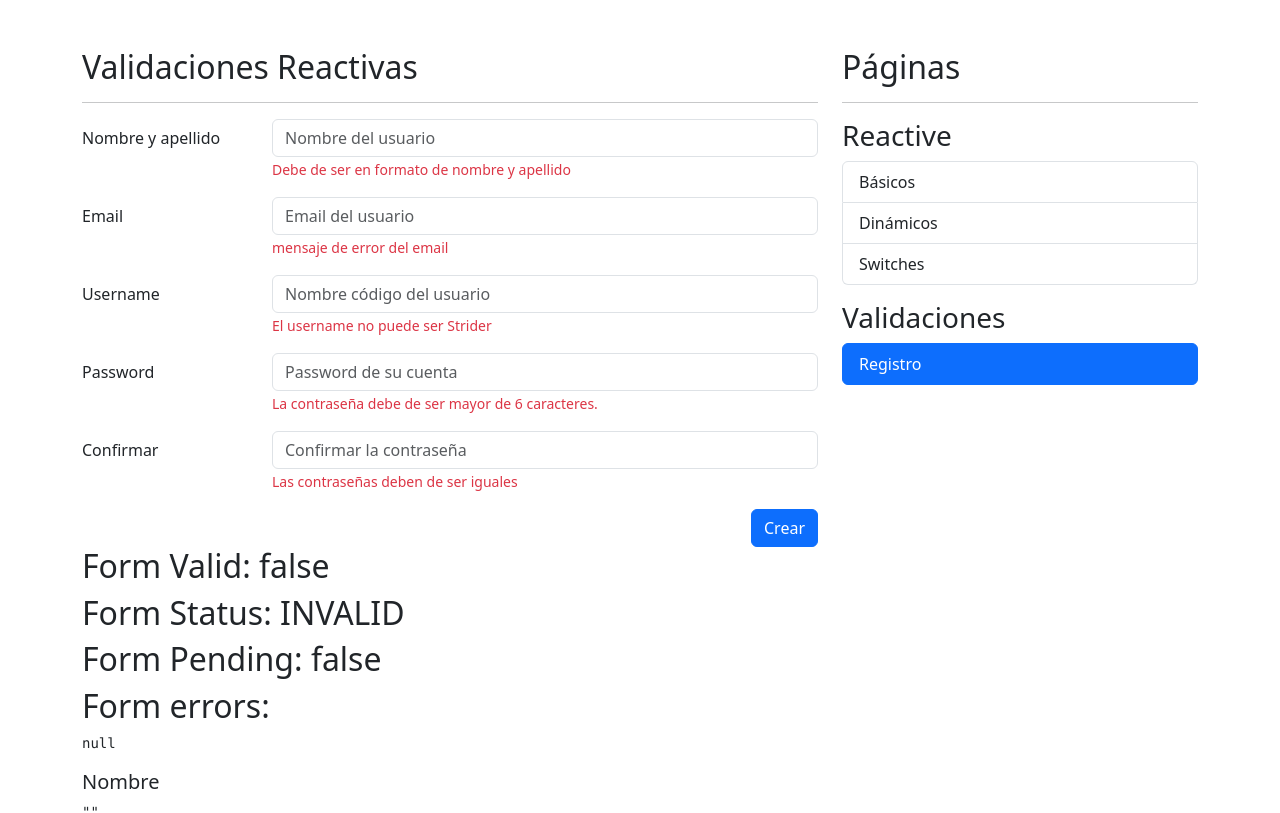
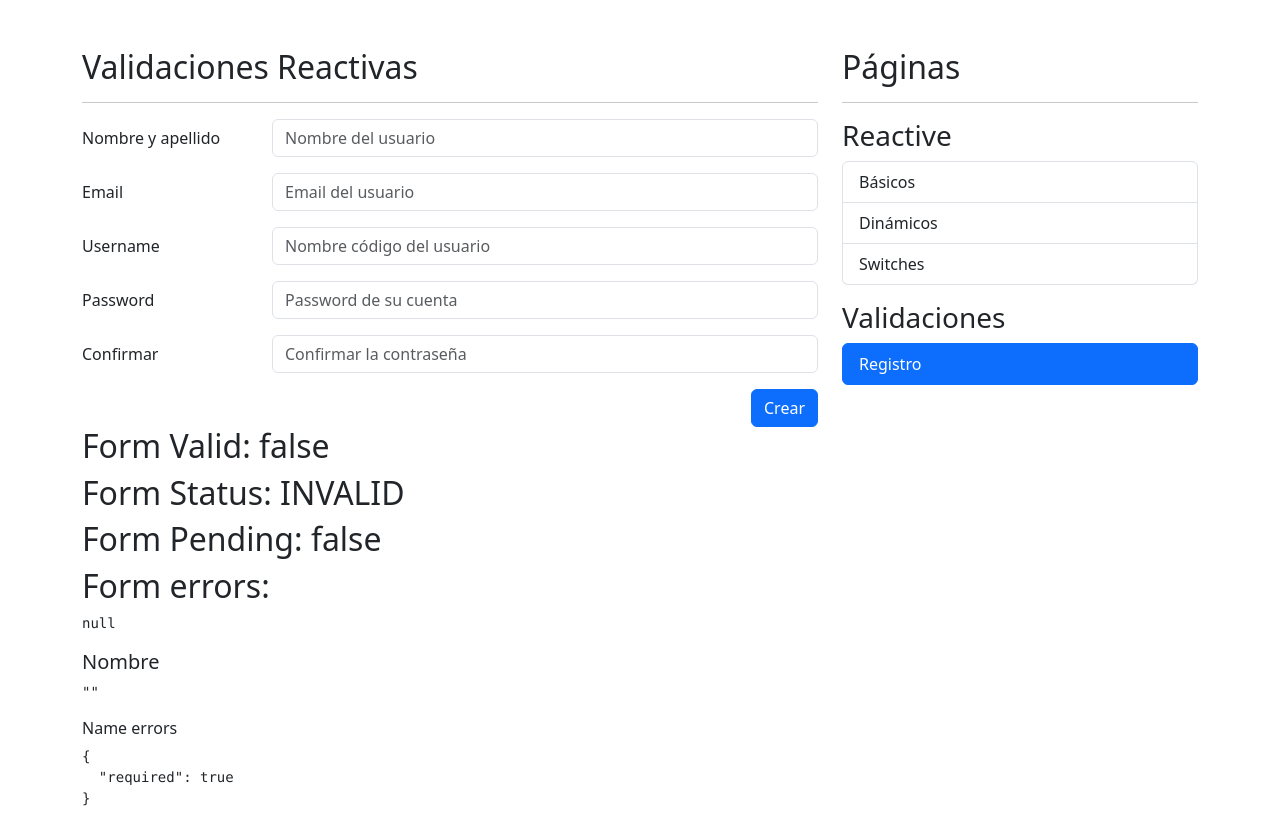
Before and after one commit to edd-dev02/forms-app, an Angular app: page /auth/sign-up in a window 1280 px wide. Shown: the top 813 px of the page. Built offline with nearby package versions, Linux system fonts and the light colour scheme.

Commit message:
register-page form: Implementación de la validación por campos en el componente y el HTML de los mensaje de error del formulario

```diff
--- a/src/app/auth/pages/register-page/register-page.component.html
+++ b/src/app/auth/pages/register-page/register-page.component.html
@@ -14,7 +14,7 @@
                            class="form-control"
                            placeholder="Nombre del usuario">
 
-                    <span class="form-text text-danger">
+                    <span *ngIf="isValidField('name')" class="form-text text-danger">
                         Debe de ser en formato de nombre y apellido
                     </span>
                 </div>
@@ -27,7 +27,7 @@
                     <input formControlName="email" type="email"
                            class="form-control"
                            placeholder="Email del usuario">
-                    <span class="form-text text-danger">
+                    <span *ngIf="isValidField('email')" class="form-text text-danger">
                         mensaje de error del email
                     </span>
                 </div>
@@ -40,7 +40,7 @@
                     <input formControlName="username" type="text"
                            class="form-control"
                            placeholder="Nombre código del usuario">
-                    <span class="form-text text-danger">
+                    <span *ngIf="isValidField('username')" class="form-text text-danger">
                          El username no puede ser Strider
                     </span>
                 </div>
@@ -54,7 +54,7 @@
                            class="form-control"
                            placeholder="Password de su cuenta">
 
-                    <span class="form-text text-danger">
+                    <span *ngIf="isValidField('password')" class="form-text text-danger">
                          La contraseña debe de ser mayor de 6 caracteres.
                     </span>
                 </div>
@@ -68,7 +68,7 @@
                            class="form-control"
                            placeholder="Confirmar la contraseña">
 
-                    <span class="form-text text-danger">
+                    <span *ngIf="isValidField('password2')" class="form-text text-danger">
                          Las contraseñas deben de ser iguales
                     </span>
                 </div>
--- a/src/app/auth/pages/register-page/register-page.component.ts
+++ b/src/app/auth/pages/register-page/register-page.component.ts
@@ -29,9 +29,9 @@ export class RegisterPageComponent {
     password2: ["", [ Validators.required, ] ],
   });
 
-  public isValidField( field: string ): void {
+  public isValidField( field: string ): boolean | null {
 
-    // TODO: Obtener validación desde un servicio
+    return this.validatorsService.isValidField(this.myForm, field)
 
   }
 
```
